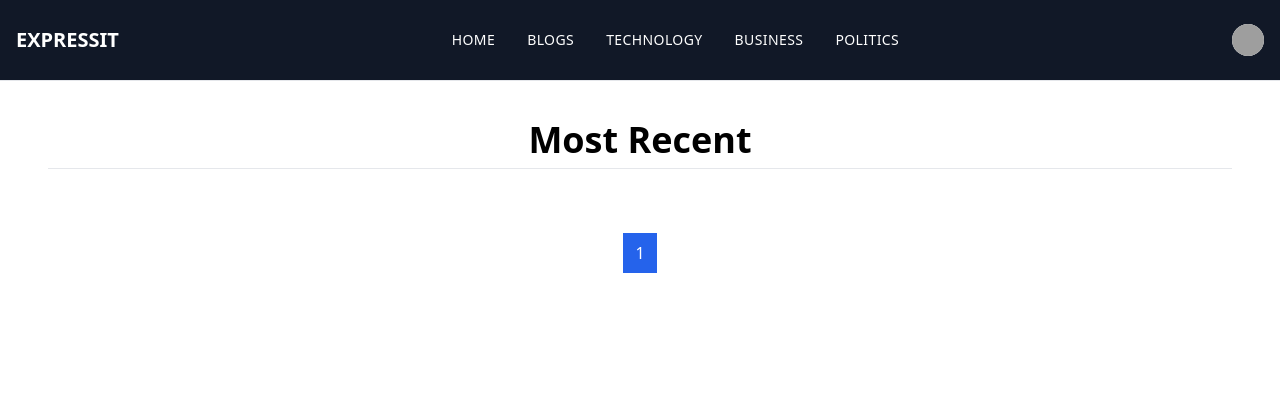
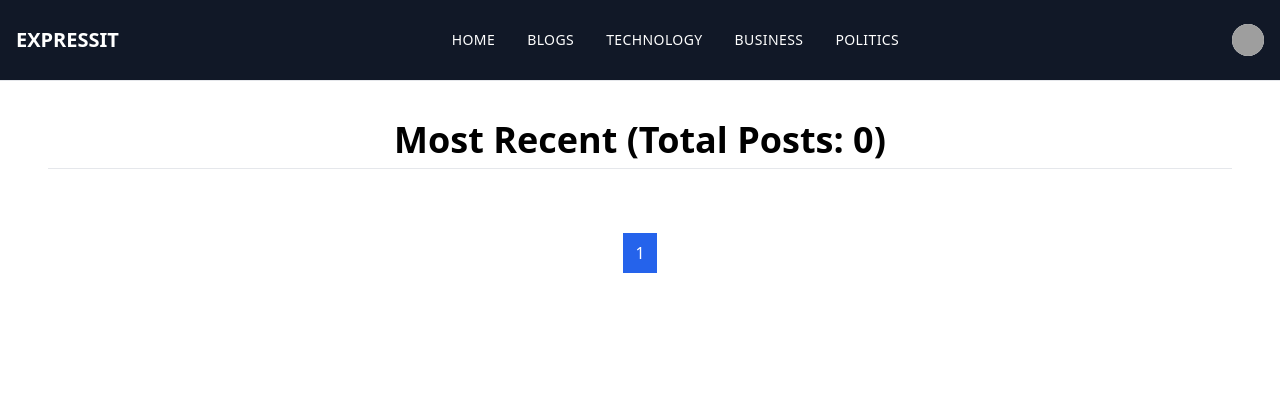
Before and after one commit to matrix-bro/advanced-blog-app, a Django app: page /posts/ in a window 1280 px wide. Shown: the top 420 px of the page. Run offline with Django 4.2, Linux system fonts and the light colour scheme; data that the repository does not hold is empty; parts of the project's set-up code (start-up, migrations or seed data) failed here and were passed over; some libraries are stand-ins or nearby versions; grey boxes are pictures that could not be loaded.

Commit message:
feat:Created custom templates tags to display total published posts and latest posts

```diff
--- a/app/templates/app/blog/list.html
+++ b/app/templates/app/blog/list.html
@@ -1,10 +1,11 @@
 {% extends "app/base.html" %}
+{% load blog_tags %}
 
 {% block title %} Blogs {% endblock %}
 
 {% block content %}
     <div class="px-6 md:px-12">
-        <h1 class="text-3xl lg:text-4xl border-b py-2 font-bold text-center">Most Recent</h1>
+        <h1 class="text-3xl lg:text-4xl border-b py-2 font-bold text-center">Most Recent (Total Posts: {% total_posts %})</h1>
 
         {% if tag %}
             <h2 class="text-2xl pt-8 text-center font-semibold">Posts tagged with "{{ tag.name }}"</h2>
--- /dev/null
+++ b/app/templatetags/blog_tags.py
@@ -0,0 +1,13 @@
+from django import template
+from app.models.blog import Blog
+
+register = template.Library()
+
+@register.simple_tag
+def total_posts():
+    return Blog.published.count()
+
+@register.inclusion_tag('app/blog/includes/latest_posts.html')
+def show_latest_posts(count=5):
+    latest_posts = Blog.published.order_by('-created_at')[:count]
+    return {'latest_posts': latest_posts}
```
Also changed, not shown: app/templates/app/blog/includes/latest_posts.html (added, +11 -0 lines), app/templates/app/index.html (+5 -2 lines), app/templatetags/__init__.py (added).
